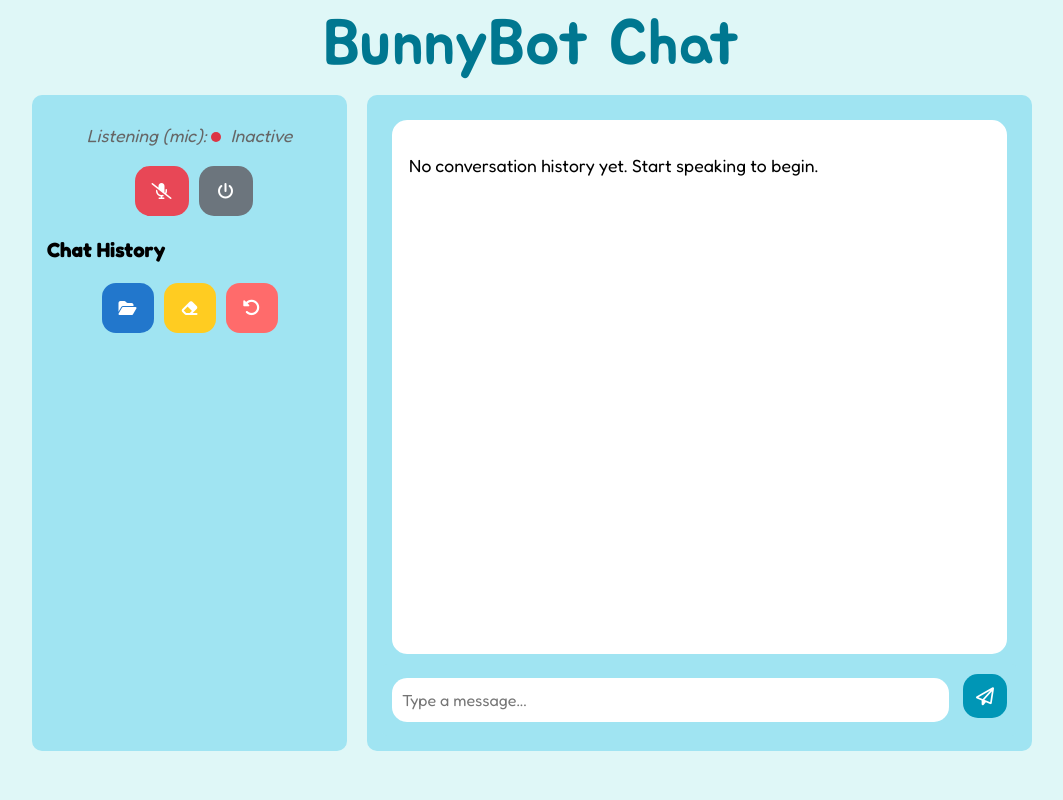
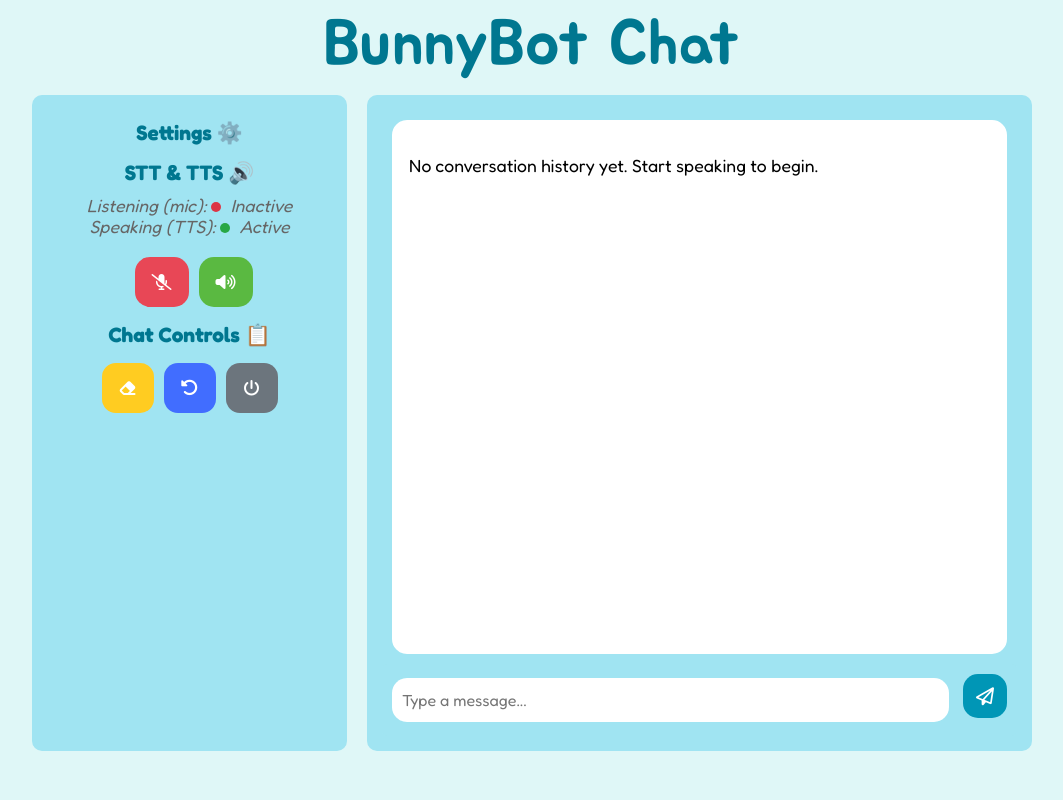
Before and after one commit to LumiBunny/BnuuyBotApp, a Flask app: page / in a window 1280 px wide. Shown: the whole page, without its empty margins (108-1171 px from the left). Run offline with Flask 3, Linux system fonts and the light colour scheme; data that the repository does not hold is empty.

Commit message:
Updates to UI, STT and texting functionality improvements, chat handling improvements, better-looking debugging output in terminal.

```diff
--- a/app.py
+++ b/app.py
@@ -17,29 +17,86 @@ app.config['SEND_FILE_MAX_AGE_DEFAULT'] = 0  # Disable caching
 # Initialize core components
 bunny = BunnyChat()
 tts = TTSEngine(voice="en-US-AnaNeural", speed=1.15)
-stt = SpeechToText(model_size="small", device="cuda", compute_type="float16")
+# Modified STT settings for better microphone detection
+stt = SpeechToText(
+    model_size="small",
+    device="cuda",
+    compute_type="float16",
+    vad_aggressiveness=1,  # Less aggressive voice detection (was 2)
+    silence_threshold=0.8,  # Lower silence threshold (was 1.0)
+    streaming_interval=0.5  # Longer intervals for better detection
+)
 
 # Global state variables
 transcription_history = []
 llm_responses = []
 current_text = "Waiting for speech..."
 is_transcribing = False
+tts_enabled = True  # TTS is enabled by default
+
+# NEW: Unified message buffering system
+message_buffer = []  # Buffer for all messages during TTS playback
+is_tts_playing = False  # Track TTS state globally
 
 # Event handlers
 def handle_final_result(text):
-    global transcription_history, current_text
+    global transcription_history, current_text, message_buffer, is_tts_playing
     if text:
         timestamp = time.strftime("%H:%M:%S")
+
+        # ALWAYS add to UI history for individual display
         transcription_history.append({"text": text, "time": timestamp})
         current_text = text
 
-        # Use the new get_response method signature with message parameter
-        response = bunny.get_response(text, user_id="lumi")
+        # NEW: Check if TTS is playing and buffer message if needed
+        if is_tts_playing:
+            print(f"TTS is playing, buffering message: {text}")
+            message_buffer.append(text)
+            # Note: Message is displayed in UI but NOT sent to BunnyChat yet
+        else:
+            # Process immediately if TTS is not playing
+            process_message(text)
 
-        handle_completion(response)
+def process_message(text):
+    """Process a single message or combined buffered messages"""
+    print(f"Processing message for BunnyChat: {text}")
 
-        # Add to TTS queue (assistant message is already added in get_response)
+    # Use the new get_response method signature with message parameter
+    response = bunny.get_response(text, user_id="lumi")
+
+    handle_completion(response)
+
+    # Add to TTS queue only if TTS is enabled
+    if tts_enabled:
         tts.add_to_queue(response)
+
+def process_buffered_messages():
+    """Process all buffered messages when TTS finishes"""
+    global message_buffer, is_tts_playing
+
+    if message_buffer:
+        combined_text = " ".join(message_buffer)
+        print(f"Processing combined buffered messages for BunnyChat: {combined_text}")
+
+        # Process the combined message (this generates the bot response)
+        process_message(combined_text)
+
+        # Clear buffer
+        message_buffer = []
+
+    is_tts_playing = False
+
+def on_tts_started():
+    """Called when TTS starts playing"""
+    global is_tts_playing, message_buffer
+    is_tts_playing = True
+    message_buffer = []  # Clear any old buffer
+    print("DEBUG: TTS playback started, message buffering enabled (UI still shows individual messages)")
+
+def on_tts_finished():
+    """Called when TTS finishes playing"""
+    print("DEBUG: TTS playback finished, processing buffered messages")
+    process_buffered_messages()
 
 def handle_completion(text):
     global llm_responses
@@ -50,27 +107,23 @@ def handle_completion(text):
 
 stt.on_final_result = handle_final_result
 
+# NEW: Connect TTS callbacks to our unified system
+tts.on_playback_started = on_tts_started
+tts.on_playback_finished = on_tts_finished
+
+# Also connect STT callbacks for consistency
+stt.on_tts_started = on_tts_started
+stt.on_tts_finished = on_tts_finished
+
 tts.start()
-
-def shutdown_server():
-    # Helper function to shut down the Flask server
-    func = request.environ.get('werkzeug.server.shutdown')
-    if func is None:
-        os._exit(0)
-    func()
-
-@app.route('/shutdown', methods=['POST'])
-def shutdown():
-    # Shut down the Flask server
-    shutdown_server()
-    return jsonify({"success": True, "message": "Server is shutting down..."})
 
 # Routes
 @app.route('/')
 def index():
     return render_template('index.html',
                           is_active=is_transcribing,
-                          current_text=current_text)
+                          current_text=current_text,
+                          tts_enabled=tts_enabled)
 
 @app.route('/start_listening', methods=['POST'])
 def start_listening():
@@ -201,7 +254,7 @@ def send_text():
     text = data.get('text', '')
 
     if text:
-        # Process the text as if it came from STT
+        # NEW: Use the same unified handler as STT
         handle_final_result(text)
         return jsonify({"success": True})
     else:
@@ -265,6 +318,30 @@ def reset_chat():
             "message": f"Error resetting chat: {str(e)}"
         })
 
+@app.route('/toggle_tts', methods=['POST'])
+def toggle_tts():
+    global tts_enabled
+
+    try:
+        tts_enabled = not tts_enabled
+        status = "enabled" if tts_enabled else "disabled"
+        message = f"TTS {status}"
+        print(f"\n[INFO] TTS {status}")
+
+        return jsonify({
+            "success": True,
+            "message": message,
+            "tts_enabled": tts_enabled
+        })
+    except Exception as e:
+        message = f"Error toggling TTS: {str(e)}"
+        print(f"\n[ERROR] {message}")
+        return jsonify({
+            "success": False,
+            "message": message,
+            "tts_enabled": tts_enabled
+        })
+
 def reset_application_state():
     global is_transcribing, current_text
 
@@ -277,6 +354,19 @@ def reset_application_state():
     current_text = "Waiting for speech..."
 
     print("\n[INFO] Application state reset to defaults")
+
+@app.route('/shutdown', methods=['POST'])
+def shutdown():
+    # Shut down the Flask server
+    shutdown_server()
+    return jsonify({"success": True, "message": "Server is shutting down..."})
+
+def shutdown_server():
+    # Helper function to shut down the Flask server
+    func = request.environ.get('werkzeug.server.shutdown')
+    if func is None:
+        os._exit(0)
+    func()
 
 if __name__ == '__main__':
     print("\n" + "="*50)
--- a/audio/tts_module.py
+++ b/audio/tts_module.py
@@ -14,7 +14,7 @@ import time
 import random
 
 class TTSEngine:
-    def __init__(self, voice="en-US-AnaNeural", speed=1.15, api_url="http://localhost:5050/v1/audio/speech"):
+    def __init__(self, voice="en-US-AnaNeural", speed=1.18, api_url="http://localhost:5050/v1/audio/speech"):
         self.voice = voice
         self.speed = speed
         self.audio_queue = queue.Queue()
--- a/static/css/styles.css
+++ b/static/css/styles.css
@@ -38,6 +38,43 @@ h1 {
     font-size: 1.1rem;
 }
 
+/* Settings and Controls headers */
+.settings-header h3 {
+    color: #007790;
+    margin: 10px 0 15px 0;
+    text-align: center;
+    font-size: 1.7rem;
+    font-weight: bold;
+}
+
+.controls-header h3 {
+    color: #007790;
+    margin: 10px 0 15px 0;
+    text-align: center;
+    font-size: 1.3rem;
+    font-weight: bold;
+}
+
+.controls-subheader h4,
+.stt-tts-subheader h4 {
+    color: #007790;
+    margin: 5px 0 10px 0;
+    text-align: center;
+    font-size: 1.3rem;
+    font-weight: bold;
+    font-style: normal;
+}
+
+/* Chat Controls header styling */
+.sidebar h3 {
+    color: #007790;
+    margin: 10px 0 15px 0;
+    text-align: center;
+    font-size: 1.3rem;
+    font-weight: bold;
+}
+
+/* Sidebar section */
 .sidebar-section {
     margin-bottom: 20px;
     display: flex;
@@ -157,7 +194,7 @@ h1 {
 }
 
 .btn-reset {
-    background-color: #e74c3c;
+    background-color: #0d71d5ed;
 }
 
 .conversation-container {
@@ -245,6 +282,14 @@ button:disabled {
 }
 
 .btn-mic-on {
+    background-color: #5ab941;
+}
+
+.btn-tts-off {
+    background-color: #e84756;
+}
+
+.btn-tts-on {
     background-color: #5ab941;
 }
 
@@ -593,7 +638,7 @@ label[for="user_id"] {
 
 /* Reset Button Styling */
 .btn-reset {
-    background-color: #ff6b6b;
+    background-color: #416dff;
     color: white;
     border: none;
     border-radius: 50%;
@@ -608,13 +653,13 @@ label[for="user_id"] {
 }
 
 .btn-reset:hover {
-    background-color: #ff5252;
+    background-color: #7192ff;
     transform: scale(1.05);
 }
 
 .btn-reset:active {
     transform: scale(0.95);
-    background-color: #e74c3c;
+    background-color: #1c3eae;
 }
 
 /* Make sure the icon is centered */
--- a/static/js/ajax.js
+++ b/static/js/ajax.js
@@ -63,6 +63,58 @@ document.addEventListener('DOMContentLoaded', function() {
                 }
             })
             .catch(error => console.error('Error with mic action:', error));
+        });
+    }
+
+    // Intercept TTS form submission
+    const ttsForm = document.getElementById('tts-form');
+    if (ttsForm) {
+        ttsForm.addEventListener('submit', function(e) {
+            e.preventDefault();
+            const action = this.getAttribute('action');
+
+            fetch(action, {
+                method: 'POST'
+            })
+            .then(response => response.json())
+            .then(data => {
+                console.log('TTS toggle response:', data);
+                if (data.success) {
+                    // Update the button
+                    const button = this.querySelector('button');
+                    if (button) {
+                        button.title = data.tts_enabled ? 'Turn TTS off' : 'Turn TTS on';
+                        button.className = `icon-button ${data.tts_enabled ? 'btn-tts-on' : 'btn-tts-off'}`;
+
+                        // Update the icon
+                        const icon = button.querySelector('i');
+                        if (icon) {
+                            icon.className = `fa-solid ${data.tts_enabled ? 'fa-volume-high' : 'fa-volume-xmark'}`;
+                        }
+                    }
+
+                    // Update TTS status indicator
+                    const statusDiv = document.getElementById('status');
+                    if (statusDiv) {
+                        const ttsStatusDiv = statusDiv.children[2]; // Third child should be TTS status
+                        if (ttsStatusDiv && ttsStatusDiv.textContent.includes('Speaking (TTS)')) {
+                            const ttsIndicator = ttsStatusDiv.querySelector('.status-indicator');
+                            if (ttsIndicator) {
+                                ttsIndicator.className = `status-indicator ${data.tts_enabled ? 'status-active' : 'status-inactive'}`;
+
+                                // Update the text next to the indicator
+                                const ttsStatusText = ttsIndicator.nextElementSibling;
+                                if (ttsStatusText) {
+                                    ttsStatusText.textContent = data.tts_enabled ? 'Active' : 'Inactive';
+                                }
+                            }
+                        }
+                    }
+                }
+            })
+            .catch(error => {
+                console.error('Error:', error);
+            });
         });
     }
 
--- a/templates/index.html
+++ b/templates/index.html
@@ -12,11 +12,24 @@
     <h1>BunnyBot Chat</h1>
     <div class="container">
         <div class="sidebar">
+            <!-- Settings Section -->
+            <div class="settings-header">
+                <h3>Settings ⚙️</h3>
+            </div>
+
             <div id="status" style="text-align: center;">
+                <div class="controls-subheader">
+                    <h4>STT & TTS 🔊</h4>
+                </div>
                 <div>
                     Listening (mic):
                     <span class="status-indicator {% if is_active %}status-active{% else %}status-inactive{% endif %}"></span>
                     {% if is_active %}Active{% else %}Inactive{% endif %}
+                </div>
+                <div>
+                    Speaking (TTS):
+                    <span class="status-indicator {% if tts_enabled %}status-active{% else %}status-inactive{% endif %}"></span>
+                    {% if tts_enabled %}Active{% else %}Inactive{% endif %}
                 </div>
                 <!-- Commented out timer status since we removed self-prompting
                 <div>
@@ -27,6 +40,8 @@
                 -->
             </div>
 
+            <div class="controls-header">
+            </div>
             <div class="sidebar-section">
                 <form id="mic-form" action="{% if is_active %}/stop_listening{% else %}/start_listening{% endif %}" method="post">
                     <button type="submit"
@@ -36,19 +51,23 @@
                     </button>
                 </form>
 
-                <form id="end-chat-form" action="/shutdown" method="post">
-                    <button type="submit" class="icon-button btn-end" title="Shut down the application">
-                        <i class="fa-solid fa-power-off"></i>
+                <form id="tts-form" action="/toggle_tts" method="post">
+                    <button type="submit"
+                            class="icon-button {% if tts_enabled %}btn-tts-on{% else %}btn-tts-off{% endif %}"
+                            title="{% if tts_enabled %}Turn TTS off{% else %}Turn TTS on{% endif %}">
+                        <i class="fa-solid {% if tts_enabled %}fa-volume-high{% else %}fa-volume-xmark{% endif %}"></i>
                     </button>
                 </form>
-            </div>
 
-            <h3>Chat History</h3>
-            <div class="history-controls">
+                <!-- Temporarily hidden load button
                 <button type="button" class="icon-button btn-load" title="Load chat history">
                     <i class="fa-solid fa-folder-open"></i>
                 </button>
+                -->
+            </div>
 
+            <h3>Chat Controls 📋</h3>
+            <div class="history-controls">
                 <form id="clear-chat-form" action="/clear" method="post">
                     <button type="submit" class="icon-button btn-clear" title="Clear chat window">
                         <i class="fa-solid fa-eraser"></i>
@@ -58,6 +77,12 @@
                 <form id="reset-chat-form" action="/reset_chat" method="post">
                     <button type="submit" class="icon-button btn-reset" title="Reset chat history and context">
                         <i class="fa-solid fa-rotate-left"></i>
+                    </button>
+                </form>
+
+                <form id="end-chat-form" action="/shutdown" method="post">
+                    <button type="submit" class="icon-button btn-end" title="Shut down the application">
+                        <i class="fa-solid fa-power-off"></i>
                     </button>
                 </form>
             </div>
```
Also changed, not shown: chat/bunnyChat.py (+45 -0 lines), README.md.
